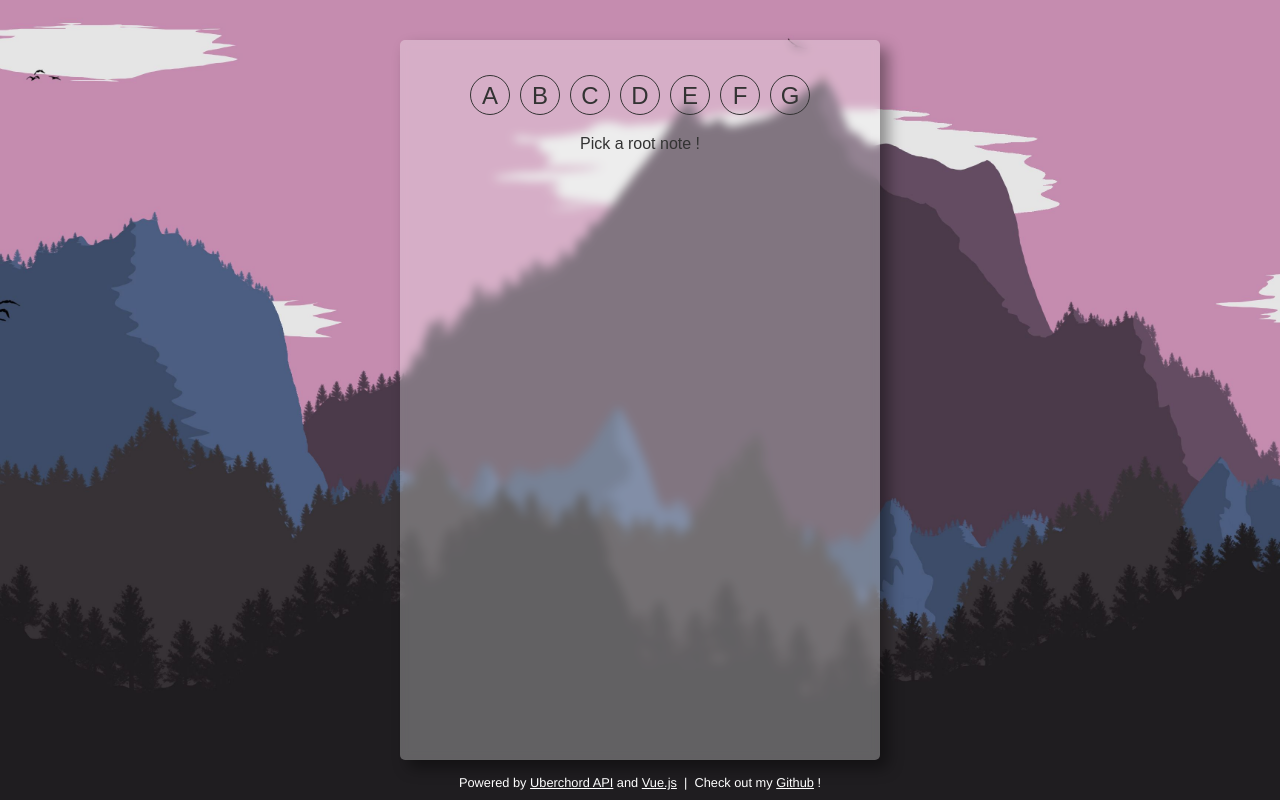
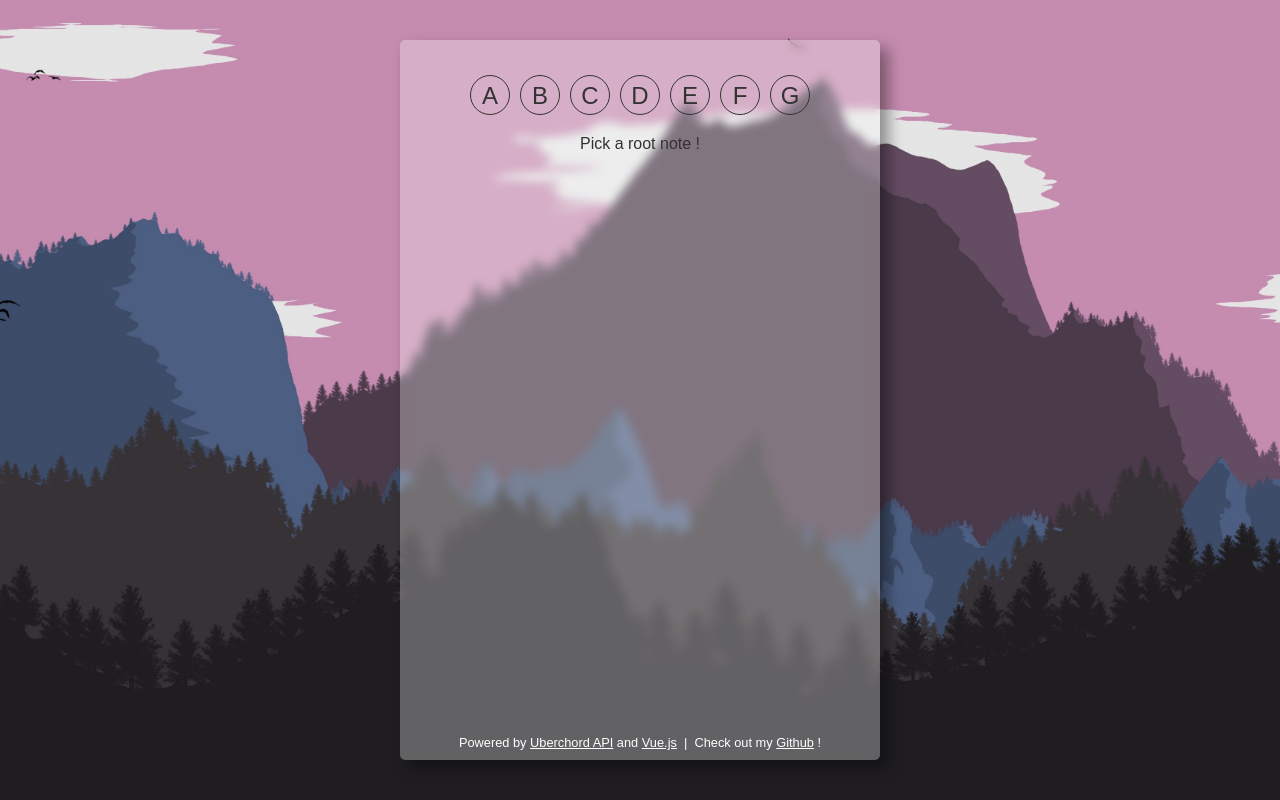
Before and after one commit to Lenitsag/chords-app-v3, a Vue app: page / in a window 1280 px wide. Built offline with nearby package versions, Linux system fonts and the light colour scheme.

Commit message:
🎨 move footer to component

```diff
--- a/index.html
+++ b/index.html
@@ -8,20 +8,6 @@
   </head>
   <body>
     <div id="app"></div>
-    <footer>
-        Powered by
-        <a
-          href="https://api.uberchord.com/"
-          target="_blank"
-          rel="noopener noreferrer"
-          >Uberchord API</a
-        >
-        and
-        <a href="https://vuejs.org" target="_blank" rel="noopener noreferrer"
-          >Vue.js</a
-        >&nbsp;&nbsp;|&nbsp;&nbsp;Check out my <a href="https://github.com/Lenitsag/chords-app-v3" target="_blank" rel="noopener noreferrer">Github</a> !
-
-    </footer>
     <script type="module" src="/src/main.js"></script>
   </body>
 </html>
--- a/src/App.vue
+++ b/src/App.vue
@@ -1,5 +1,6 @@
 <script setup>
 import { ref, onMounted, watch, computed } from "vue";
+import Footer from "./components/AppFooter.vue";
 import axios from "axios";
 import { ROOT_NOTES, COLORS, API_DOMAIN } from "./constants/constants";
 
@@ -171,6 +172,8 @@ const currentShapeOffset = computed(() => {
       </template>
       <p v-else>An error occured fetching chord data. Sorry !</p>
     </template>
+
+    <Footer />
   </main>
 </template>
 
--- /dev/null
+++ b/src/components/AppFooter.vue
@@ -0,0 +1,16 @@
+<template>
+  <footer>
+        Powered by
+        <a
+          href="https://api.uberchord.com/"
+          target="_blank"
+          rel="noopener noreferrer"
+          >Uberchord API</a
+        >
+        and
+        <a href="https://vuejs.org" target="_blank" rel="noopener noreferrer"
+          >Vue.js</a
+        >&nbsp;&nbsp;|&nbsp;&nbsp;Check out my <a href="https://github.com/Lenitsag/chords-app-v3" target="_blank" rel="noopener noreferrer">Github</a> !
+
+    </footer>
+</template>
```
